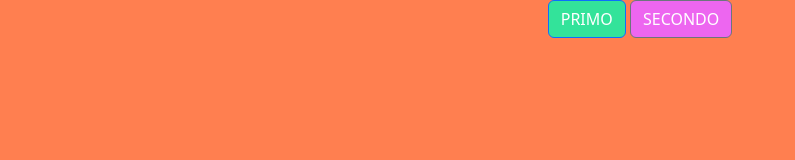
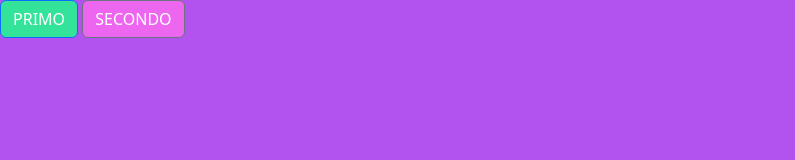
Before and after one commit to N1XIL9/U2-W6-D3.SASS_I, a website: page index.html in a window 1280 px wide. Both pictures are taken after a click on the button "PRIMO". Shown: the whole page, without its empty margins (0-795 px from the left). Drawn offline with nearby package versions, Linux system fonts and the light colour scheme.

Commit message:
modifiche varie

```diff
--- /dev/null
+++ b/assets/js/script.js
@@ -0,0 +1,16 @@
+// cliccare sul primo bottone e creare un colore random di background
+
+function colore() {
+  let bgRandom = document.querySelector("body");
+  bgRandom.style.backgroundColor = `rgb(${Math.floor(Math.random() * 255)}, ${Math.floor(Math.random() * 255)},${Math.floor(Math.random() * 255)}`;
+}
+
+// PRIMA OPZIONE
+function image() {
+  let imgGenerate = document.querySelector(".image");
+  imgGenerate.innerHTML += `<img src="https://picsum.photos/200/300/?random&t=${new Date().getTime()}">`;
+}
+
+// SECONDA OPZIONE
+
+// let arrayImage = ["https://picsum.photos/200/300", "https://picsum.photos/200/300", "https://picsum.photos/200/300", "https://picsum.photos/200/300", "https://picsum.photos/200/300", "https://picsum.photos/200/300", "https://picsum.photos/200/300"];
--- a/assets/scss/style.scss
+++ b/assets/scss/style.scss
@@ -1,7 +1,6 @@
-body{
-    background-color: coral;
+.container {
+    height: 100vh;
 }
-
 $colorePRIMO: rgb(51, 227, 154);
 $coloreSECONDO: rgb(237, 102, 240);
 
--- a/index.html
+++ b/index.html
@@ -12,15 +12,19 @@
 
 <body>
 
-    <div class="row text-center align-content-center">
-        <div class="col">
-            <button type="button" class=" btn btn-primary"> PRIMO</button>
-            <button type="button" class=" btn btn-secondary"> SECONDO</button>
+
+    <div>
+        <div>
+            <button type="button" class=" btn btn-primary" onclick="colore()"> PRIMO</button>
+            <button type="button" class=" btn btn-secondary" onclick="image()"> SECONDO</button>
+            <div class="image"></div>
         </div>
+
     </div>
 
 
     <script src="/node_modules/bootstrap/dist/js/bootstrap.bundle.min.js"></script>
+    <script src="./assets/js/script.js"></script>
 </body>
 
 </html>
```
Also changed, not shown: assets/css/style.css, 1 other file.
